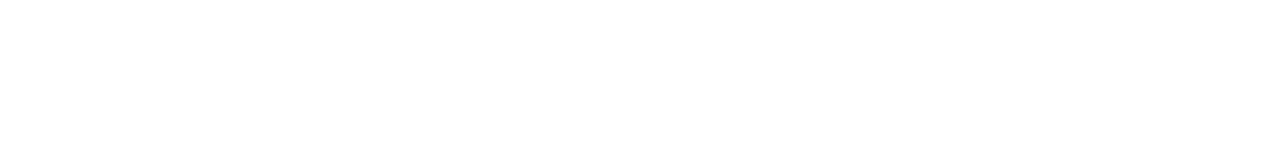
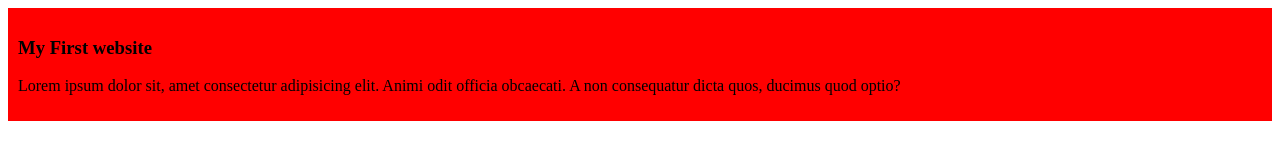
Before and after one commit to sojibsd123/my-symple-website, a plain HTML site: page index.html in a window 1280 px wide. Drawn offline with Linux system fonts and the light colour scheme.

Commit message:
add the first blog

```diff
--- a/index.html
+++ b/index.html
@@ -4,8 +4,12 @@
   <meta charset="UTF-8">
   <meta name="viewport" content="width=device-width, initial-scale=1.0">
   <title>my symple website</title>
+  <link rel="stylesheet" href="style/blog.css">
 </head>
 <body>
-
+  <div>
+    <h3>My First website</h3>
+    <p>Lorem ipsum dolor sit, amet consectetur adipisicing elit. Animi odit officia obcaecati. A non consequatur dicta quos, ducimus quod optio?</p>
+  </div>
 </body>
 </html>
--- /dev/null
+++ b/style/blog.css
@@ -0,0 +1,4 @@
+div{
+  background-color: red;
+  padding: 10px;
+}
```
